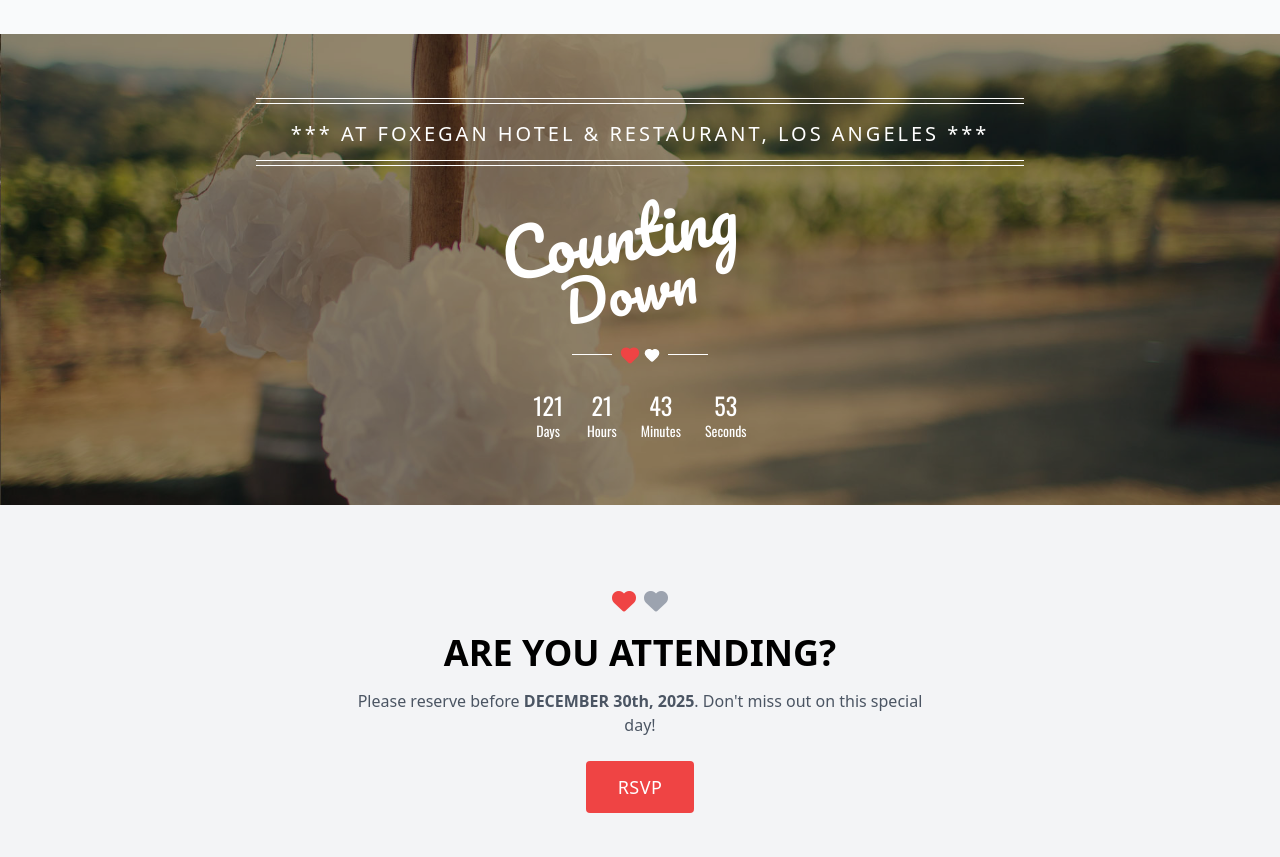
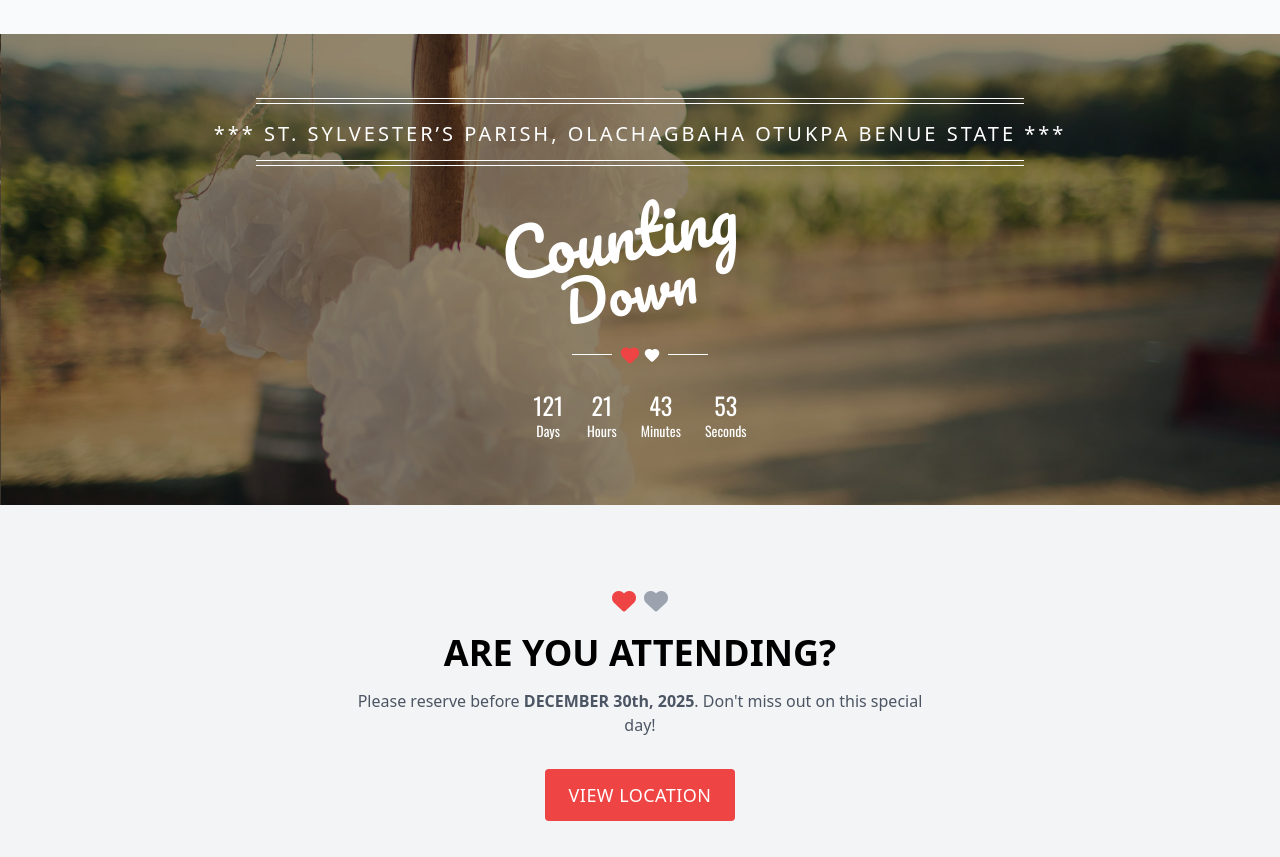
Before and after one commit to Greatnexx/Gilbert-Doris-Marriage, a React (Vite) app: page / in a window 1280 px wide. Shown: the part 1940-2797 px from the top of the page. Built offline with nearby package versions, Linux system fonts and the light colour scheme.

Commit message:
added new files

```diff
--- a/src/Components/CoupleSection.jsx
+++ b/src/Components/CoupleSection.jsx
@@ -1,6 +1,7 @@
 import { Heart } from "lucide-react";
 import him from '/assets/images/myGUY.jpg'; // replace with your actual image path
 import her from '/assets/images/doris.jpg'; // replace with your actual image path
+import { Link } from "react-router-dom";
 
 export default function CoupleSection() {
   return (
@@ -60,9 +61,9 @@ export default function CoupleSection() {
 
                 {/* Link */}
                 <div className="absolute inset-0 flex items-center justify-center opacity-0 group-hover:opacity-100 transition-opacity delay-150 duration-500">
-                  <button className="border-2 border-white text-white py-3 px-8 hover:bg-red-500  hover:text-white transition-all duration-300 uppercase tracking-wider font-semibold">
+                  <Link to='/about-him`' className="border-2 border-white text-white py-3 px-8 hover:bg-red-500  hover:text-white transition-all duration-300 uppercase tracking-wider font-semibold">
                     ABOUT HIM
-                  </button>
+                  </Link>
                 </div>
               </div>
 
@@ -107,9 +108,9 @@ export default function CoupleSection() {
 
                 {/* Link */}
                 <div className="absolute inset-0 flex items-center justify-center opacity-0 group-hover:opacity-100 transition-opacity delay-150 duration-500">
-                  <button className="border-2 border-white text-white py-3 px-8 hover:bg-red-500 hover:text-white  transition-all duration-300 uppercase tracking-wider font-semibold">
+                  <Link to='/about-her' className="border-2 border-white text-white py-3 px-8 hover:bg-red-500 hover:text-white  transition-all duration-300 uppercase tracking-wider font-semibold">
                     ABOUT HER
-                  </button>
+                  </Link>
                 </div>
               </div>
 
--- a/src/Components/LocationCard.jsx
+++ b/src/Components/LocationCard.jsx
@@ -1,5 +1,5 @@
 
-export default function LocationCard({image,title}) {
+export default function LocationCard({image,title, subtitle, description}) {
   return (
     <div className="bg-white rounded-lg shadow-md p-6 max-w-xl mx-auto text-left">
       {/* Title */}
@@ -8,14 +8,12 @@ export default function LocationCard({image,title}) {
       </h2>
 
       {/* Subtitle */}
-      <p className="text-gray-700 mb-4">Foxegan Hotel, 2nd Floor, Room 8</p>
+      <p className="text-gray-700 mb-4">{subtitle}</p>
 
       {/* Description */}
       <p className="text-gray-600 leading-relaxed mb-6">
-        Lorem ipsum dolor sit amet, consectetur adipiscing elit. Integer
-        ultrices malesuada ante quis pharetra. Nullam non bibendum dolor. Ut vel
-        turpis accumsan, efficitur dolor fermentum, tincidunt metus. Etiam ut
-        ultrices nibh.
+      {description}
+
       </p>
 
       {/* Image */}
--- a/src/Components/LocationCountdown.jsx
+++ b/src/Components/LocationCountdown.jsx
@@ -47,7 +47,9 @@ export default function LocationCountdown() {
         <div className="uppercase tracking-[3px] font-medium text-lg md:text-xl mb-6 animate-fadeInUp">
           <div className="w-[60%] mb-1 h-px bg-white animate-expand-width delay-1200 m-auto"></div>
           <div className="w-[60%] mb-4 h-px bg-white animate-expand-width delay-1200 m-auto"></div>
-          <h4>*** AT FOXEGAN HOTEL & RESTAURANT, LOS ANGELES ***</h4>
+          <h4 className="uppercase">
+            *** St. Sylvester’s parish, Olachagbaha Otukpa Benue state ***
+          </h4>
           <div className="w-[60%] mb-1 h-px bg-white animate-expand-width delay-1200 m-auto mt-3"></div>
           <div className="w-[60%] mb-10 h-px bg-white animate-expand-width delay-1200 m-auto"></div>
         </div>
--- a/src/Components/RSVPSection.jsx
+++ b/src/Components/RSVPSection.jsx
@@ -1,3 +1,4 @@
+import { Link } from "react-router-dom";
 
 export default function RSVPSection() {
   return (
@@ -23,13 +24,15 @@ export default function RSVPSection() {
             miss out on this special day!
           </p>
 
-          {/* RSVP Button */}
-          <a
-            href="/rsvp"
-            className="inline-block mt-6 px-8 py-3 bg-red-500 text-white text-lg font-medium uppercase tracking-wide rounded hover:bg-pink-600 transition duration-300"
-          >
-            RSVP
-          </a>
+          {/* view location */}
+          <div className="text-center mt-8">
+            <Link
+              to="/location"
+              className="inline-block px-6 py-3 bg-red-500 text-white text-lg font-medium uppercase tracking-wide rounded hover:bg-pink-600 transition duration-300"
+            >
+              View Location
+            </Link>
+          </div>
         </div>
       </div>
     </section>
--- a/src/Pages/Abouther.jsx
+++ b/src/Pages/Abouther.jsx
@@ -1,6 +1,7 @@
 import { Quote } from "lucide-react";
 import { FaFacebook, FaInstagram, FaTwitter } from "react-icons/fa";
 import Footer from "../Components/Footer";
+import { Link } from "react-router-dom";
 
 const Abouther = () => {
   return (
--- a/src/Pages/Home.jsx
+++ b/src/Pages/Home.jsx
@@ -8,7 +8,7 @@ import Footer from '../Components/Footer';
 const Home = () => {
   const [currentSlide, setCurrentSlide] = useState(0);
   const [imagesLoaded, setImagesLoaded] = useState(false);
-  const [loadedImages, setLoadedImages] = useState(new Set());
+  const [, setLoadedImages] = useState(new Set());
 
   const heroSlides = [
     {
@@ -174,12 +174,12 @@ const Home = () => {
                   SAVE THE DATE
                 </div>
                 <div className="text-xs sm:text-sm font-bold text-white">DECEMBER</div>
-                <div className="text-lg sm:text-xl font-extrabold text-red-200">25</div>
+                <div className="text-lg sm:text-xl font-extrabold text-red-200">30th</div>
                 <div className="text-[9px] sm:text-[10px] font-medium text-red-400">2025</div>
                 <div className="mt-1 pt-1 border-t border-white/10">
-                  <div className="text-[8px] sm:text-[9px] text-white font-light">
+                  {/* <div className="text-[8px] sm:text-[9px] text-white font-light">
                     BENUE, NIGERIA
-                  </div>
+                  </div> */}
                 </div>
               </div>
             </div>
--- a/src/Pages/Location.jsx
+++ b/src/Pages/Location.jsx
@@ -31,10 +31,16 @@ const Location = () => {
         <LocationCard
           image="assets/images/location-1.jpg"
           title="CEREMONY LOCATION"
+          subtitle="St. Sylvester’s parish, Olachagbaha Otukpa Benue state"
+          description="St. Sylvester’s parish is a beautiful venue for the wedding ceremony.
+          It features stunning architecture and a serene atmosphere, perfect for exchanging vows."
         />
         <LocationCard
           image="assets/images/location-1.jpg"
           title="RECEPTION LOCATION"
+          subtitle="Lucky child international Nursery and Primary School"
+          description="A fantastic venue for the wedding reception.
+          It offers ample space and a vibrant atmosphere, ensuring a memorable celebration."
         />
       </div>
 
```
Also changed, not shown: src/Pages/Gallery.jsx (line endings or trailing spaces).
